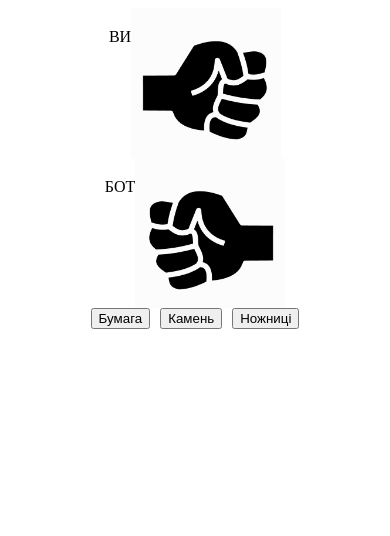
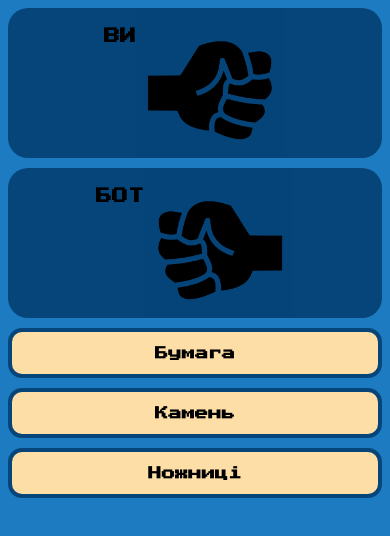
Before and after one commit to matganzovka90-bit/MyFirstMiniGame, a plain HTML site: page index.html in a window 390 px wide. Drawn offline with Linux system fonts and the light colour scheme.

Commit message:
Add some design changes

```diff
--- a/index.html
+++ b/index.html
@@ -4,6 +4,9 @@
     <meta charset="UTF-8">
     <meta name="viewport" content="width=device-width, initial-scale=1.0">
     <link rel="stylesheet" href="style.css">
+    <link rel="preconnect" href="https://fonts.googleapis.com">
+    <link rel="preconnect" href="https://fonts.gstatic.com" crossorigin>
+    <link href="https://fonts.googleapis.com/css2?family=Press+Start+2P&display=swap" rel="stylesheet">
     <title>Rock, scissors and papper</title>
 </head>
 <body>
--- a/style.css
+++ b/style.css
@@ -1,6 +1,15 @@
+* {
+    font-family: "Press Start 2P", system-ui;
+    font-weight: 700;
+}
+body {
+    background-color: #1d7cc1;
+}
+
 .entites__wrraper {
     display: flex;
     width: 100%;
+
 
     justify-content: space-between;
 }
@@ -13,6 +22,11 @@
 
 .buttons__choice button {
     cursor: pointer;
+    border: 4px solid #06457a;
+    border-radius: 14px;
+    width: 140px;
+    height: 50px;
+    background-color: #fddea6;
 }
 
 label {
@@ -23,7 +37,19 @@ label {
     font-size: 16px;
 }
 
-@media (max-width : 480px) {
+.left__side {
+    margin-bottom: 10px;
+    border-radius: 20px;
+    background-color: #06457a;
+}
+
+.right__side {
+    margin-bottom: 10px;
+    border-radius: 20px;
+    background-color: #06457a;
+}
+
+@media (max-width: 1050px) {
     .entites__wrraper {
         flex-direction: column;
     }
@@ -36,4 +62,12 @@ label {
         justify-content: center;
     }
 
+    .buttons__choice {
+        display: flex;
+        flex-direction: column;
+    }
+    .buttons__choice button {
+        margin: 0 auto;
+        width: 100%;
+    }
 }
```
